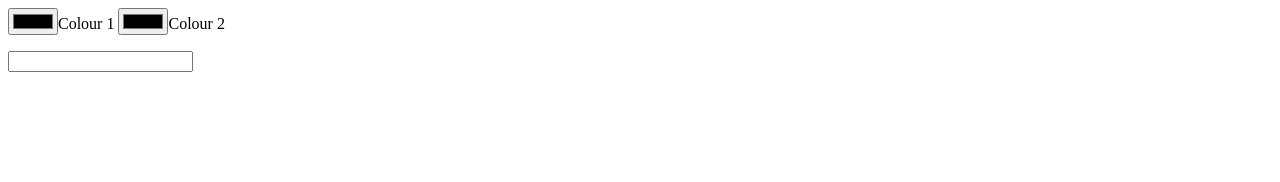
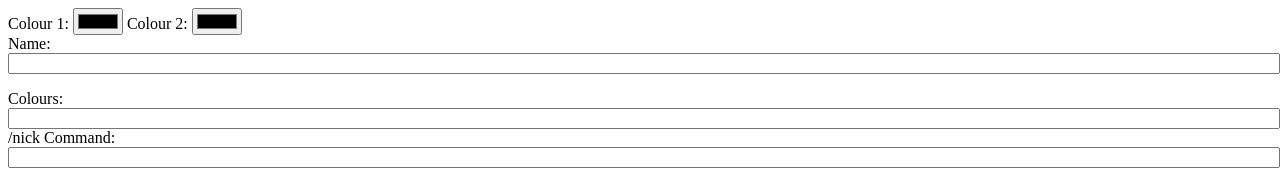
Before and after one commit to funnyboy-roks/Random-JavaScript-Projects, a plain HTML site: page Hexadecimal-To-MC-Conversion/rainbowName.html in a window 1280 px wide. Drawn offline with Linux system fonts and the light colour scheme.

Commit message:
:sparkles: Add inputs

```diff
--- a/Hexadecimal-To-MC-Conversion/rainbowName.html
+++ b/Hexadecimal-To-MC-Conversion/rainbowName.html
@@ -1,19 +1,37 @@
 <!DOCTYPE html>
 <html lang="en">
+
 <head>
     <meta charset="UTF-8">
     <meta name="viewport" content="width=device-width, initial-scale=1.0">
+    <style>
+        input[type="text"] {
+            width: 100%;
+        }
+    </style>
     <title>Gradient Name</title>
 </head>
+
 <body>
-    <input type="color" class="picker" id="picker1">Colour 1
-    <input type="color" class="picker" id="picker2">Colour 2
+    Colour 1: <input type="color" class="picker" id="picker1"
+        oninput="createGradFromName(document.querySelector('#nameField').value);">
+    Colour 2: <input type="color" class="picker" id="picker2"
+        oninput="createGradFromName(document.querySelector('#nameField').value);"><br>
+    Name: <input type="text" id="nameField" oninput="createGradFromName(this.value);">
 
     <p id="out-coloured"></p>
-    <input id="out" type="text" readonly>
+    Colours: <input id="out-colour" type="text" readonly title="Click To Copy" onclick="
+    this.select();
+    document.execCommand('copy');
+    ">
+    /nick Command: <input id="out-nick" type="text" readonly title="Click To Copy" onclick="
+    this.select();
+    document.execCommand('copy');
+    ">
 
     <script src="mcConverter.js"></script>
     <script src="rainbowvis.js"></script>
     <script src="rainbowName.js"></script>
 </body>
+
 </html>
--- a/Hexadecimal-To-MC-Conversion/rainbowName.js
+++ b/Hexadecimal-To-MC-Conversion/rainbowName.js
@@ -28,7 +28,9 @@ function createGradFromName(name){
 
 
     document.querySelector("#out-coloured").innerHTML = colouredString;
-    document.querySelector("#out").value = colourCodeStr;
+    document.querySelector("#out-colour").value = colourCodeStr;
+    document.querySelector("#out-nick").value = "/nick " + colourCodeStr;
+
     return colouredString;
 
 }
```
